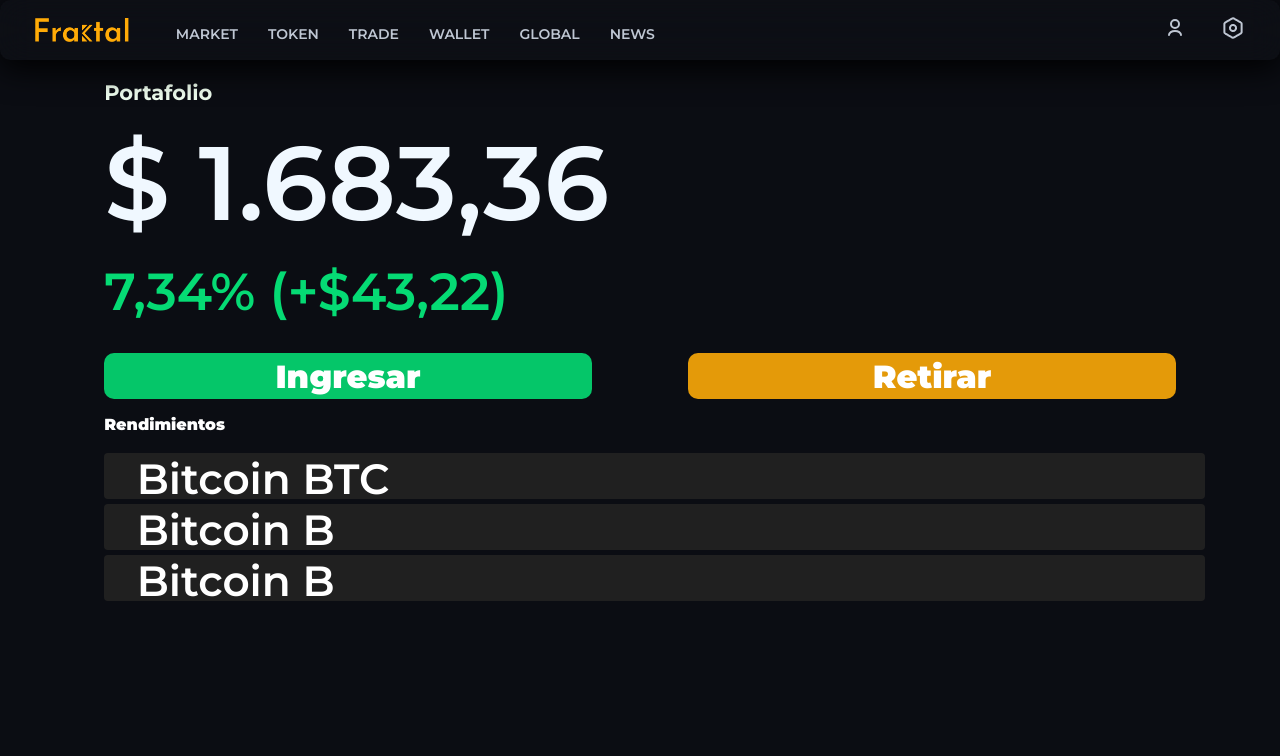
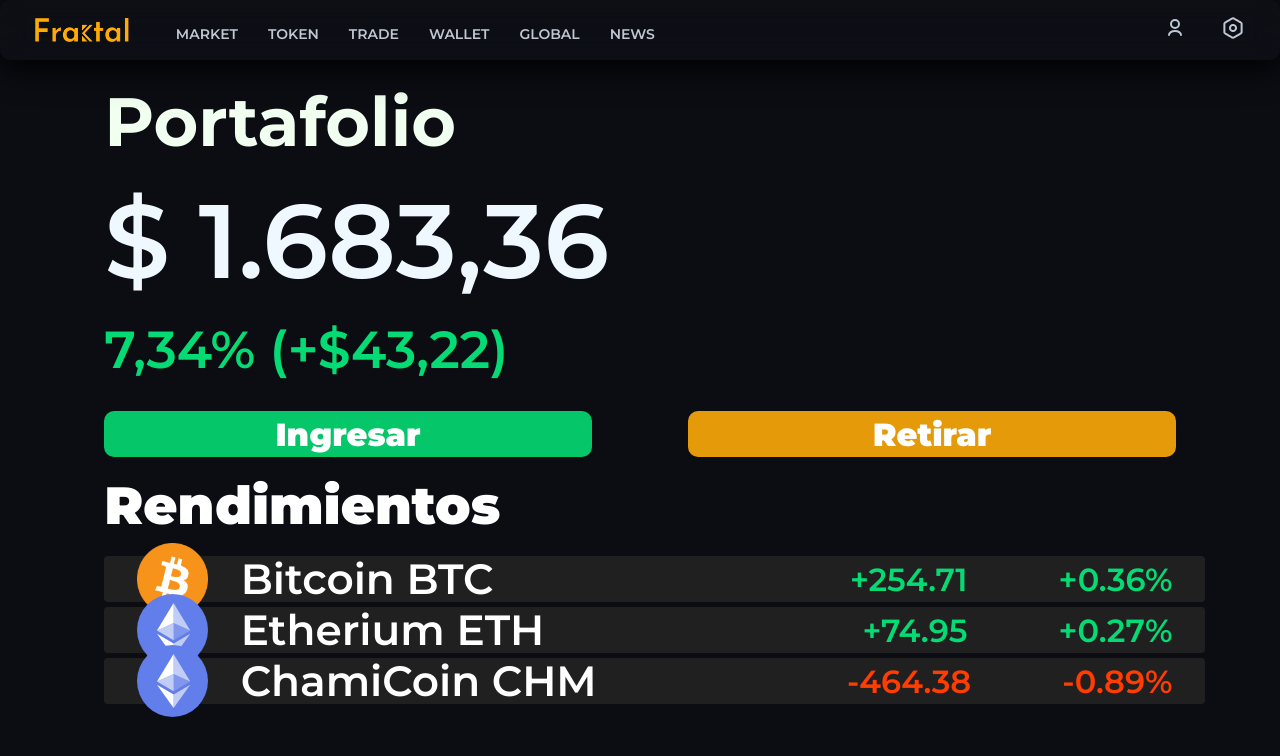
Before and after one commit to Yaguarete4/Fraktal, a React (Vite) app in the folder FrontEnd/Fraktal/: page /wallet in a window 1280 px wide. Shown: the top 756 px of the page. Built offline with nearby package versions, Linux system fonts and the light colour scheme.

Commit message:
wallet ashei

```diff
--- a/FrontEnd/Fraktal/src/components/Wallet.jsx
+++ b/FrontEnd/Fraktal/src/components/Wallet.jsx
@@ -1,16 +1,26 @@
-
+import React, { useState, useEffect } from 'react';
 import '../css/wallet.css';
 import { Navbar } from './Navbar';
 import { Cel } from './Cel';
-import React, { useState } from 'react';
-
+import a2 from '../img/eth.svg';
+import a1 from '../img/bitcoin.png';
 
 export const Wallet = () => {
     const [isCelVisible, setIsCelVisible] = useState(false);
+    const [animateProfit, setAnimateProfit] = useState(false);
 
     const handleMenuToggle = () => {
       setIsCelVisible(!isCelVisible);
     }
+
+    useEffect(() => {
+        const timer = setTimeout(() => {
+            setAnimateProfit(true);
+        }, 1000);
+
+        return () => clearTimeout(timer);
+    }, []);
+
     return (
         <>
           <Navbar onMenuToggle={handleMenuToggle} />
@@ -22,7 +32,9 @@
           <div className="caja-portafolio">
             <div className="titu-portafolio">Portafolio</div>
             <div className="plata">$ 1.683,36</div>
-            <div className="profit">7,34% (+$43,22)</div>
+            <div className={`profit ${animateProfit ? 'animate' : ''}`}>
+              7,34% (+$43,22)
+            </div>
             <div className="caja-but">
               <div className="but-portafolio">Ingresar</div>
               <div className="but-portafolio2">Retirar</div>
@@ -31,13 +43,28 @@
               <div className="rendimiento-titu">Rendimientos</div>
               <div className="caja-chiki">
                 <div className="ren">
+                  <img className="ren-img" src={a1} alt="Bitcoin" />
                   <div className="ren-nombre">Bitcoin BTC</div>
+                  <div className="ren-ren">
+                    <div className="ren1-green">+254.71</div>
+                    <div className="ren-green">+0.36%</div>
+                  </div>
                 </div>
                 <div className="ren">
-                    <div className="ren-nombre">Bitcoin B</div>
+                  <img className="ren-img" src={a2} alt="Etherium" />
+                  <div className="ren-nombre">Etherium ETH</div>
+                  <div className="ren-ren">
+                    <div className="ren1-green">+74.95</div>
+                    <div className="ren-green">+0.27%</div>
+                  </div>
                 </div>
                 <div className="ren">
-                    <div className="ren-nombre">Bitcoin B</div>
+                  <img className="ren-img" src={a2} alt="ChamiCoin" />
+                  <div className="ren-nombre">ChamiCoin CHM</div>
+                  <div className="ren-ren">
+                    <div className="ren1-red">-464.38</div>
+                    <div className="ren-red">-0.89%</div>
+                  </div>
                 </div>
               </div>
             </div>
@@ -46,7 +73,6 @@
                 <div className="dona"></div>
                 <div className="dona-text">$ 1.683,36</div>
               </div>
-
               <div className="caja-porcentaje">
                 <div className="cuadra">
                   <div className="c1"></div>
--- a/FrontEnd/Fraktal/src/css/wallet.css
+++ b/FrontEnd/Fraktal/src/css/wallet.css
@@ -18,22 +18,31 @@
 .titu-portafolio{
 color: honeydew;
 margin-top: 20px;
-font-size: 21px;
+font-size: 5.34vw;
 font-weight: bold;
 margin-bottom: 14px;
+animation: fadeInDown 0.5s ease-in-out;
+
 }
 .caja-portafolio{
   margin-left: 8.14vw;
   margin-right: 8.14vw;
+
 }
 .plata{
   color: aliceblue;
   font-size: 8.15vw;
+  animation: fadeInDown 0.5s ease-in-out;
+
 }
-.profit{
+.profit {
   color: #05DB74;
   font-size: 4.07vw;
   margin-top: 14px;
+}
+
+.profit.animate {
+  animation: lightSpeedIn 1.5s ease-in-out;
 }
 .caja-but{
   display: flex;
@@ -180,6 +189,7 @@
 margin-top: 16px;
 color: white;
 margin-bottom: 19px;
+font-size: 4.1vw;
 }
 .caja-rendimiento{
   width: 86vw;
@@ -197,10 +207,70 @@
   margin-top: 5px;
   align-content: center;
   align-items: center;
-}
+  display: flex;
+  flex-direction: row;
+  }
 .ren-nombre{
   color: white;
   margin-left: 2.54vw;
   font-weight: 600;
   font-size: 3.3vw;
 }
+.ren-img{
+  width: 5.59vw;
+  height: auto;
+  margin-left: 2.54vw ;
+}
+.ren-green{
+  font-size: 2.5vw;
+  color: #05DB74;
+  margin-left: 7.12vw;
+}
+.ren-red{
+  font-size: 2.5vw;
+  color: #FF3D00;
+  margin-left: 7.12vw;
+}
+.ren-ren{
+  margin-left: auto;
+  margin-right: 2.54vw;
+  display: flex;
+
+flex-direction: row;
+}
+.ren1-green{
+  font-size: 2.5vw;
+  color: #05DB74;
+}
+.ren1-red{
+  font-size: 2.5vw;
+  color: #FF3D00;
+}
+@keyframes fadeInDown {
+  0% {
+     opacity: 0;
+     transform: translateY(-20px);
+  }
+  100% {
+     opacity: 1;
+     transform: translateY(0);
+  }
+}
+@keyframes lightSpeedIn {
+  0% {
+     transform: translateX(100%) skewX(-30deg);
+     opacity: 0;
+  }
+  60% {
+     transform: translateX(-20%) skewX(30deg);
+     opacity: 1;
+  }
+  80% {
+     transform: translateX(0%) skewX(-15deg);
+     opacity: 1;
+  }
+  100% {
+     transform: translateX(0%) skewX(0deg);
+     opacity: 1;
+  }
+}
```
Lines whose indentation alone changed are shown as unchanged.
